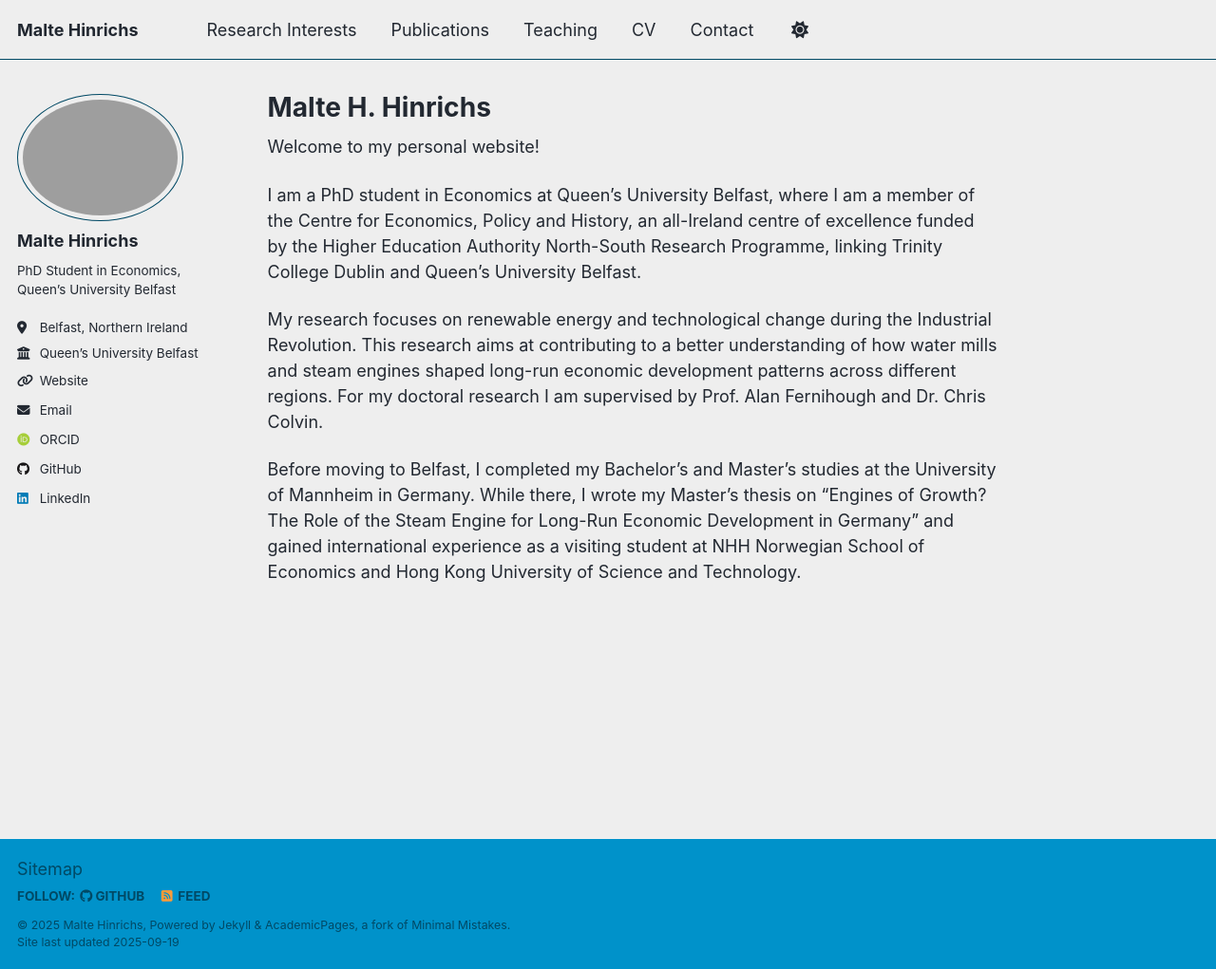
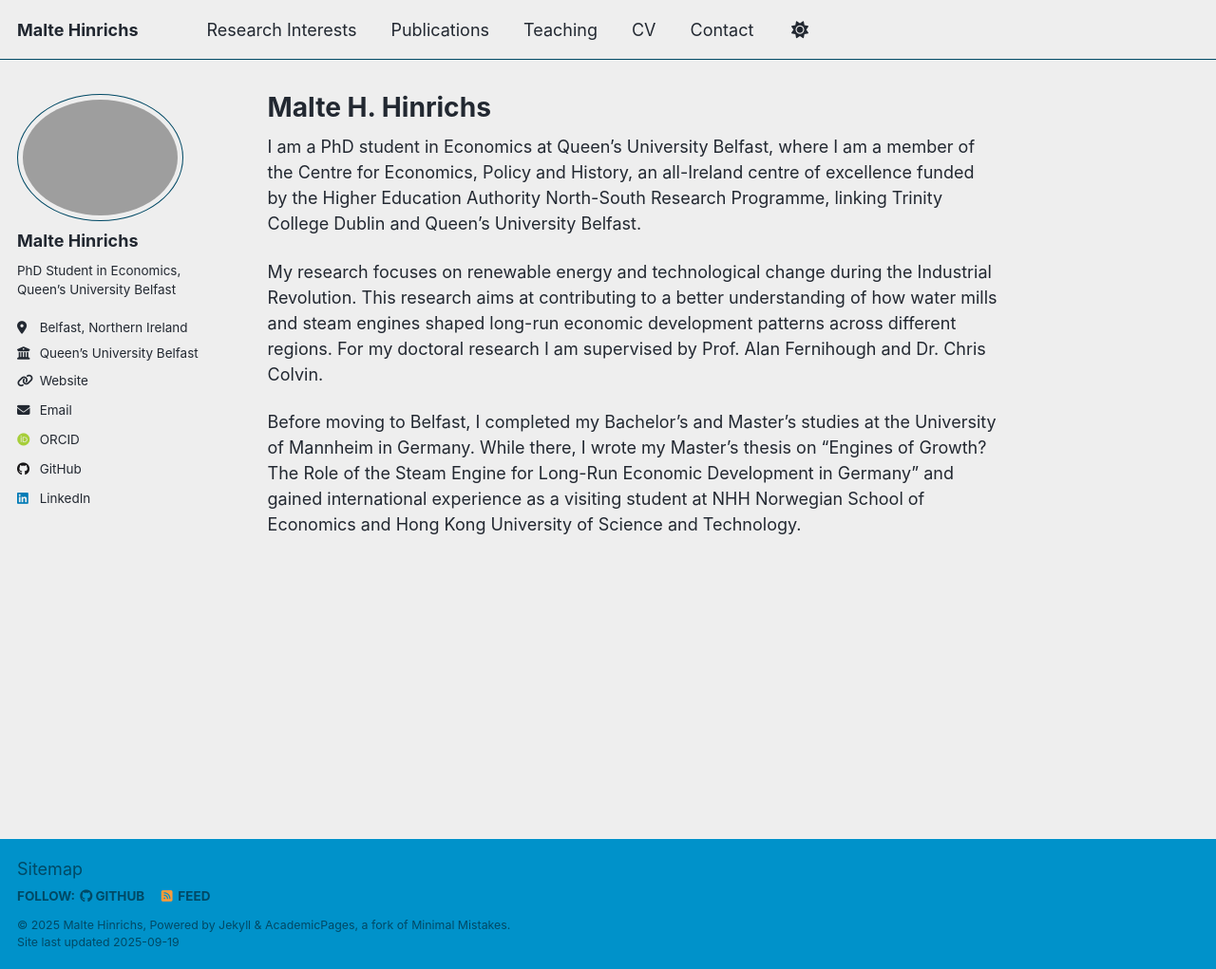
Before and after one commit to maltehhinrichs/maltehhinrichs.github.io, a Jekyll site: the page built from _pages/about.md, in a window 1280 px wide and 1021 px high. Shown: the whole window at 95% size. Built offline with Jekyll 4.4.1, drawn with Linux system fonts in a browser that asks for light colours; some web fonts are replaced; a script that is not in the unit is left out.

Commit message:
Update about.md

```diff
--- a/_pages/about.md
+++ b/_pages/about.md
@@ -7,8 +7,6 @@ redirect_from:
   - /about.html
 ---
 
-Welcome to my personal website!
-
 I am a PhD student in Economics at Queen's University Belfast, where I am a member of the Centre for Economics, Policy and History, an all-Ireland centre of excellence funded by the Higher Education Authority North-South Research Programme, linking Trinity College Dublin and Queen's University Belfast.
 
 My research focuses on renewable energy and technological change during the Industrial Revolution. This research aims at contributing to a better understanding of how water mills and steam engines shaped long-run economic development patterns across different regions. For my doctoral research I am supervised by Prof. Alan Fernihough and Dr. Chris Colvin.
```
